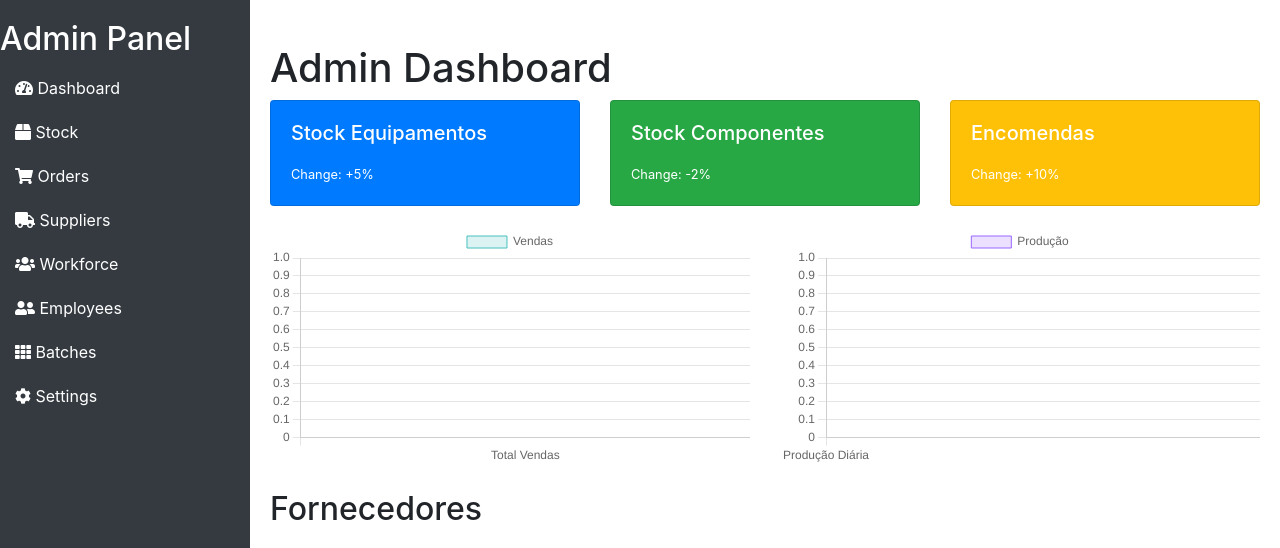
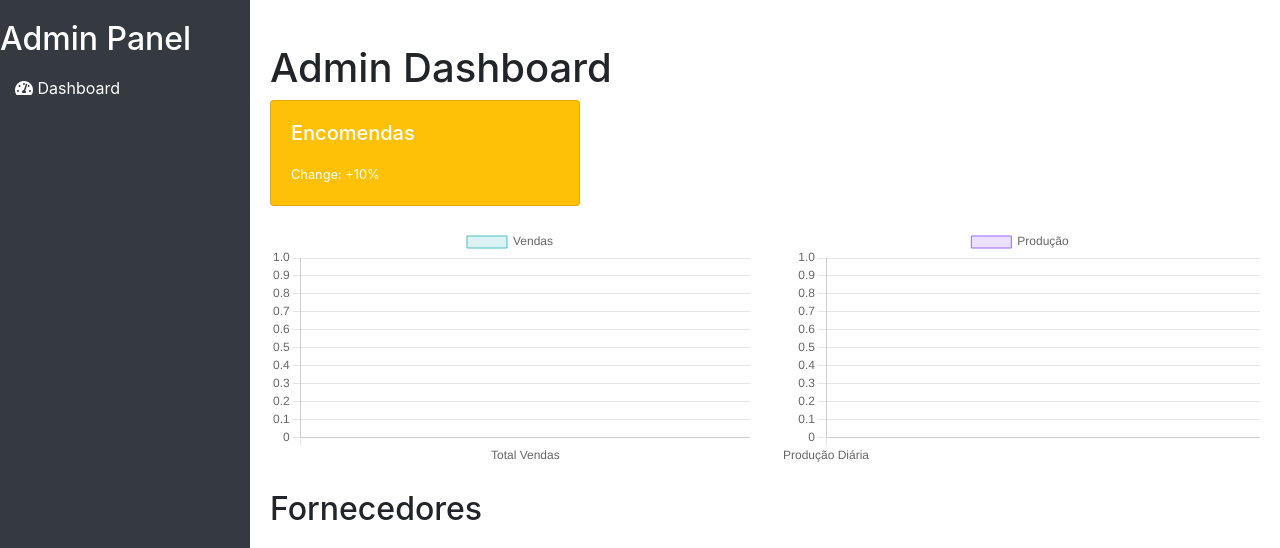
Before and after one commit to Milan3D/bd2-2024, a Django app: template web/BD_2/templates/dashboard.html in a window 1280 px wide. Shown: the top 548 px of the page. Run offline with Django 4.2, Linux system fonts and the light colour scheme; the template is opened without the code that fills it, so the values that code supplies are empty; some libraries are stand-ins or nearby versions.

Commit message:
dashboard a funcionar

```diff
--- a/web/BD_2/templates/dashboard.html
+++ b/web/BD_2/templates/dashboard.html
@@ -48,13 +48,7 @@
     <div class="sidebar">
         <h2>Admin Panel</h2>
         <a href="{% url 'dashboard' %}"><i class="fas fa-tachometer-alt"></i> Dashboard</a>
-        <a href="{% url 'stock' %}"><i class="fas fa-box"></i> Stock</a>
-        <a href="{% url 'orders' %}"><i class="fas fa-shopping-cart"></i> Orders</a>
-        <a href="{% url 'suppliers' %}"><i class="fas fa-truck"></i> Suppliers</a>
-        <a href="{% url 'workforce' %}"><i class="fas fa-users"></i> Workforce</a>
-        <a href="{% url 'employees' %}"><i class="fas fa-user-friends"></i> Employees</a>
-        <a href="{% url 'batches' %}"><i class="fas fa-th"></i> Batches</a>
-        <a href="{% url 'settings' %}"><i class="fas fa-cog"></i> Settings</a>
+
     </div>
 
     <!-- Main Content -->
@@ -63,24 +57,6 @@
 
         <!-- Summary Cards -->
         <div class="row">
-            <div class="col-md-4">
-                <div class="card text-white bg-primary">
-                    <div class="card-body">
-                        <h5 class="card-title">Stock Equipamentos</h5>
-                        <p class="card-text">{{ stock_equipamentos_count }}</p>
-                        <p class="card-text"><small>Change: +5%</small></p>
-                    </div>
-                </div>
-            </div>
-            <div class="col-md-4">
-                <div class="card text-white bg-success">
-                    <div class="card-body">
-                        <h5 class="card-title">Stock Componentes</h5>
-                        <p class="card-text">{{ stock_componentes_count }}</p>
-                        <p class="card-text"><small>Change: -2%</small></p>
-                    </div>
-                </div>
-            </div>
             <div class="col-md-4">
                 <div class="card text-white bg-warning">
                     <div class="card-body">
```
